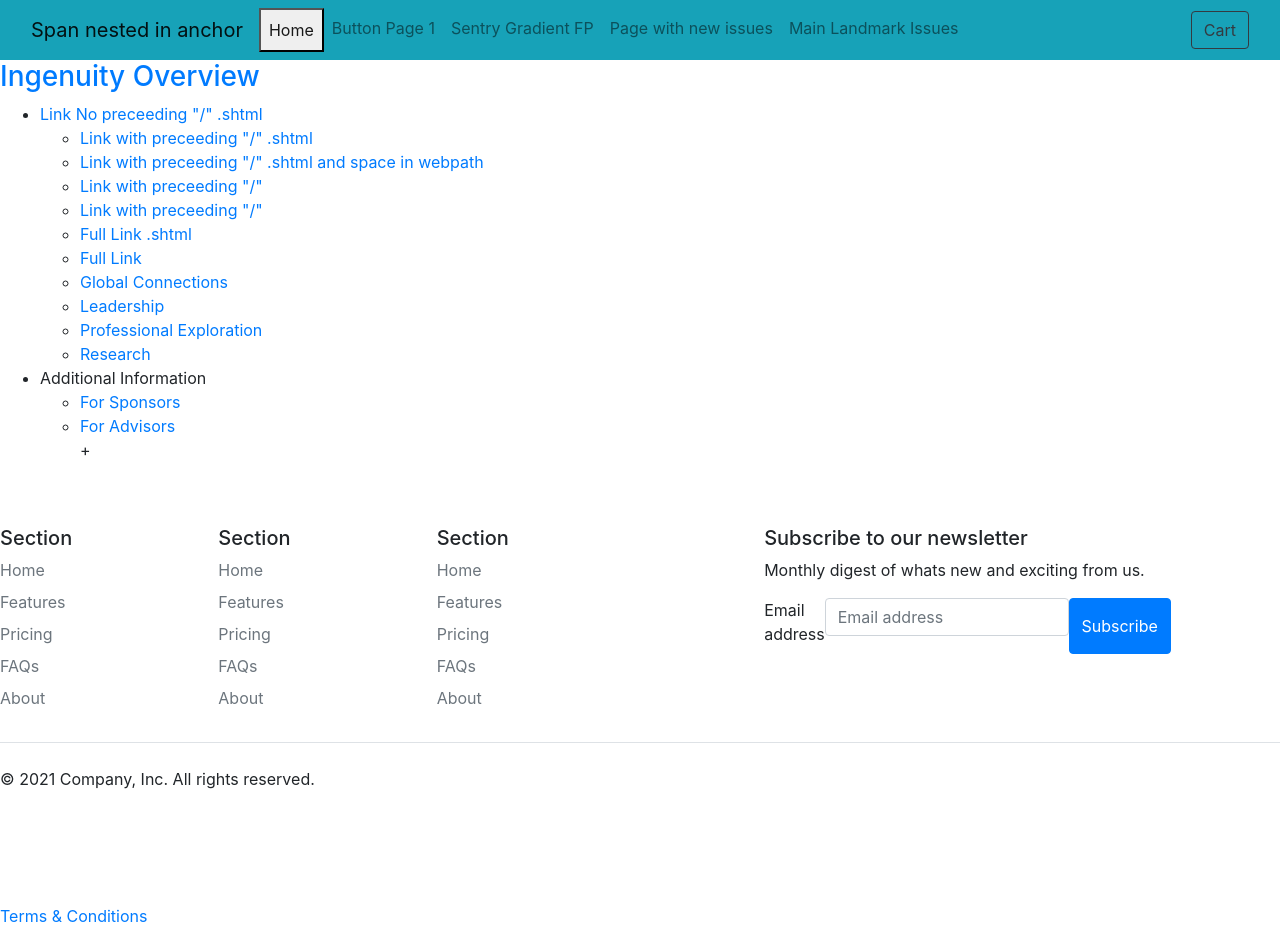
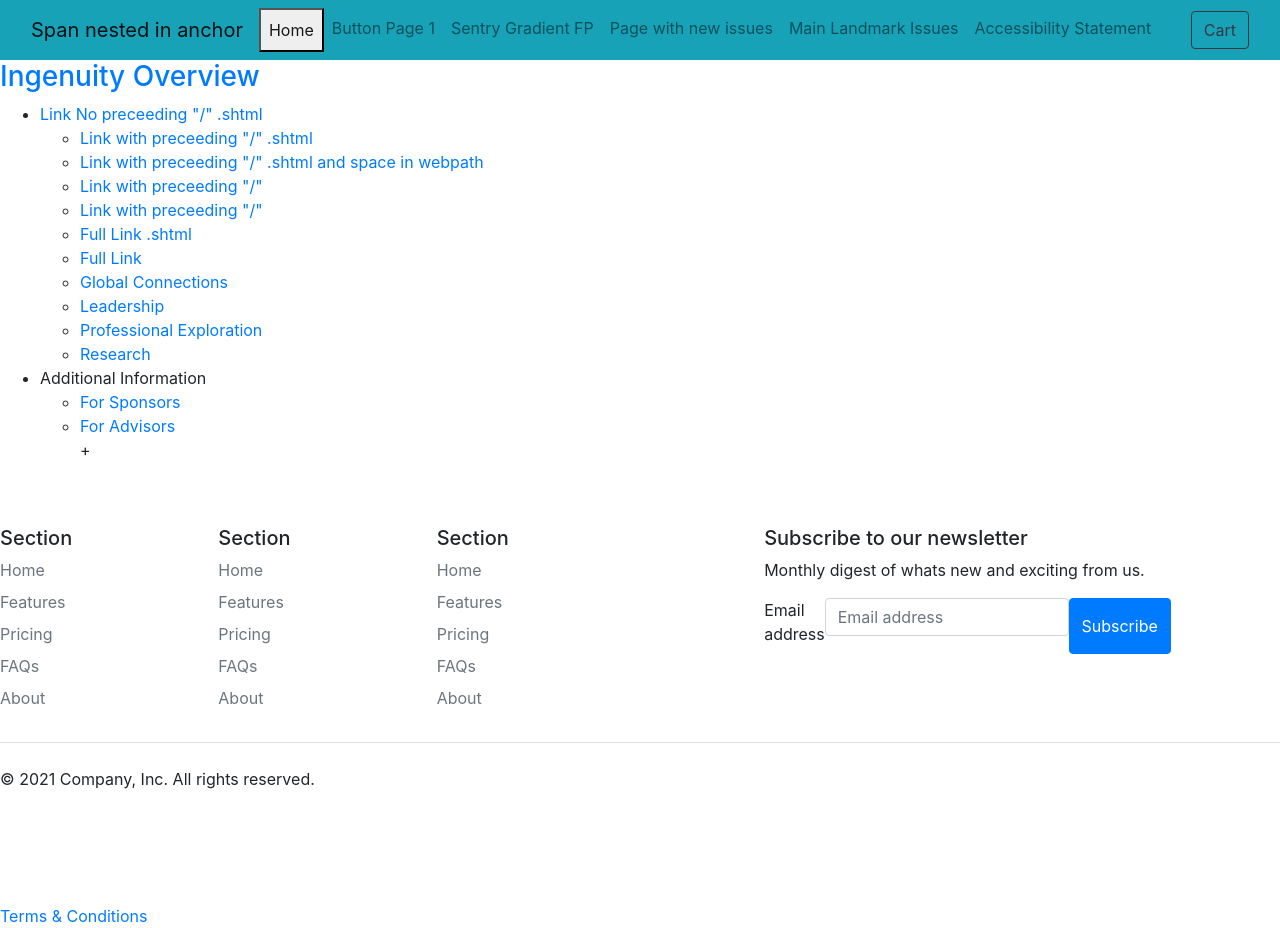
Before and after one commit to jayquake/csb-vdbpo, a website: page index.html in a window 1280 px wide. Drawn offline with nearby package versions, Linux system fonts and the light colour scheme.

Commit message:
Update index.html

```diff
--- a/index.html
+++ b/index.html
@@ -92,6 +92,9 @@ End Google Tag Manager -->
               </li>
                <li class="nav-item">
               <a class="nav-link" href="/csb-vdbpo/mainlandmark.html" tabindex="-1">Main Landmark Issues</a>
+            </li>
+              <li class="nav-item">
+              <a class="nav-link" href="/csb-vdbpo/statement.html" tabindex="-1">Accessibility Statement</a>
             </li>
           </ul>
           <button
```
